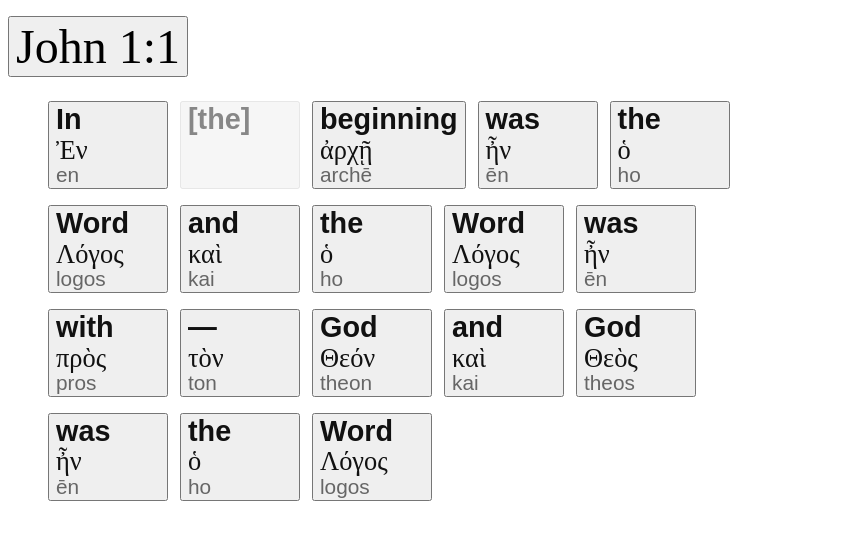
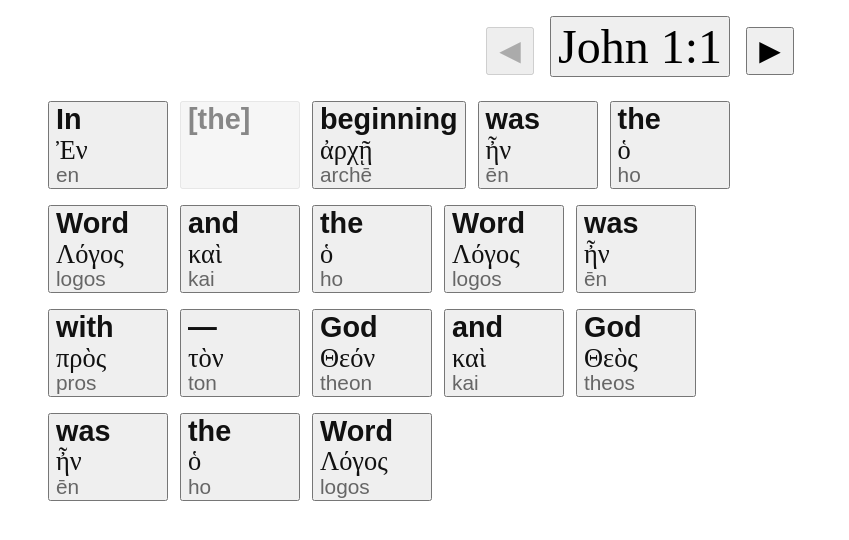
Before and after one commit to adrian1967/InterlinearAdri, a SvelteKit app: page / in a window 1280 px wide. Shown: the top 540 px of the page, without its empty margins (0-849 px from the left). Built offline with nearby package versions, Linux system fonts and the light colour scheme.

Commit message:
v0.2 - Navigation entre les versets avec fleches

```diff
--- a/src/routes/+page.svelte
+++ b/src/routes/+page.svelte
@@ -836,6 +836,14 @@ $: currentVerseLines =
 );
   }
 
+function changeVerse(direction) {
+  const nextVerse = currentVerseNum + direction;
+
+  if (nextVerse >= 1 && nextVerse <= maxVerses) {
+    pickVerse(nextVerse);
+  }
+}
+
   function cancelPicker() {
     view = "read";
     selectedWord = null;
@@ -844,6 +852,19 @@ $: currentVerseLines =
 
 <!-- TITRE (cliquable) -->
 
+
+<div style="display: flex; align-items: center; justify-content: center; gap: 16px;">
+  <button
+    type="button"
+    on:click={() => changeVerse(-1)}
+    disabled={currentVerseNum <= 1}
+    aria-label="Previous verse"
+    style="font-size: 28px; min-width: 48px; min-height: 48px; cursor: pointer;"
+
+  >
+    ◀
+  </button>
+
   <button
     type="button"
     class="verse-title"
@@ -851,6 +872,18 @@ $: currentVerseLines =
   >
     {verseTitle}
   </button>
+
+  <button
+    type="button"
+    on:click={() => changeVerse(1)}
+    disabled={currentVerseNum >= maxVerses}
+    aria-label="Next verse"
+    style="font-size: 28px; min-width: 48px; min-height: 48px; cursor: pointer;"
+
+  >
+    ▶
+  </button>
+</div>
 
 
 {#if view === "chapters"}
```
Lines whose indentation alone changed are shown as unchanged.
